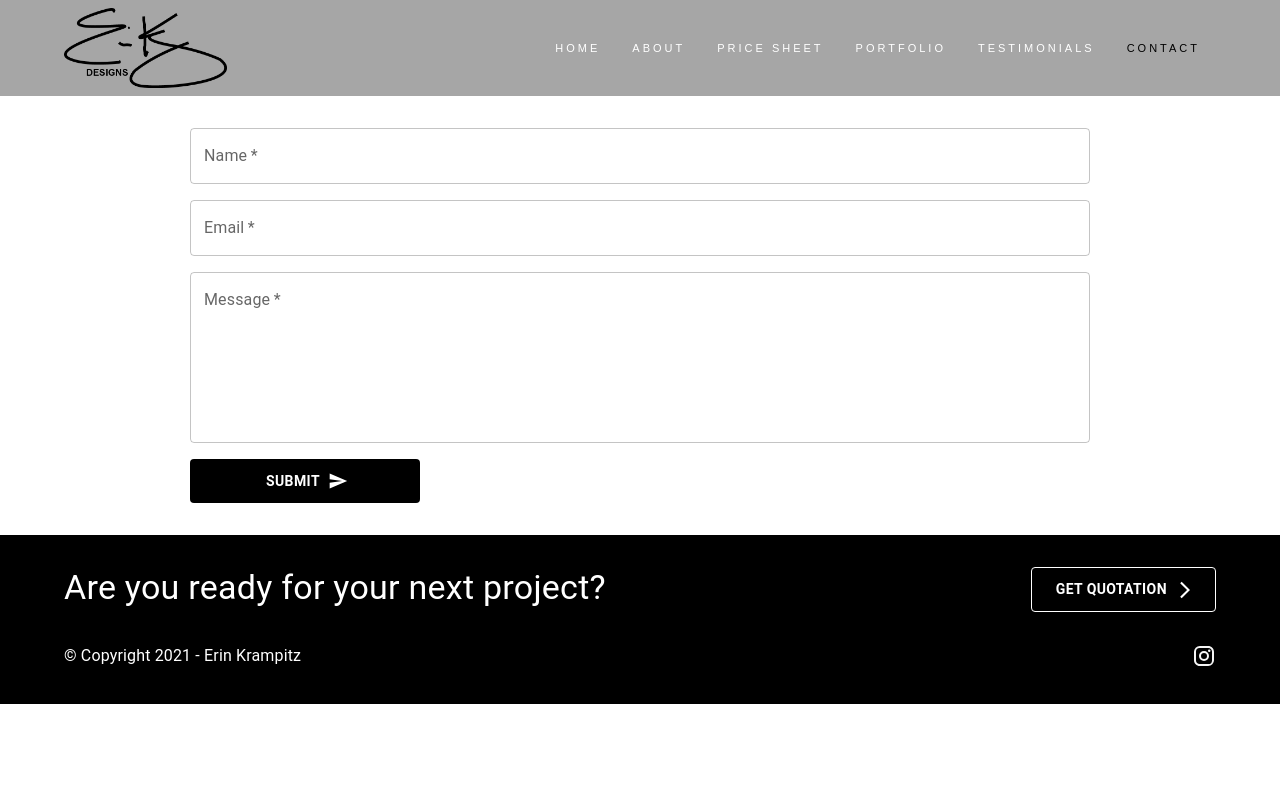
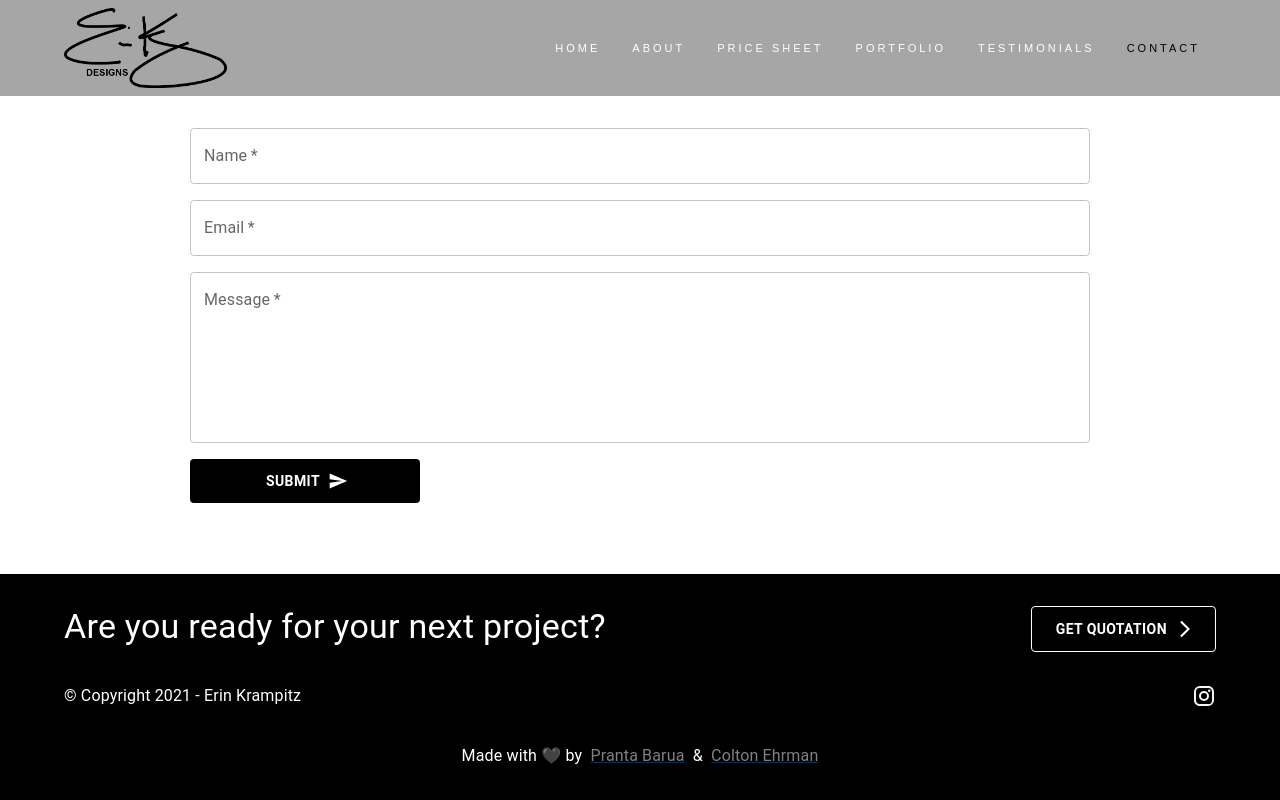
Before and after one commit to pranta-barua007/erinkrampitzdesigns, a React (Create React App) app: page /contact in a window 1280 px wide. Built offline with nearby package versions, Linux system fonts and the light colour scheme.

Commit message:
fixed footer unhandled position, added dev info in bottom

```diff
--- a/src/App.js
+++ b/src/App.js
@@ -24,6 +24,7 @@ function App() {
   return (
     <>
       <NavBar pages={pages} />
+      <main>
         <Routes>
           <Route index path="/" element={<HomePage />} />
           <Route index path="/about" element={<AboutPage />} />
@@ -32,7 +33,10 @@ function App() {
           <Route index path="/testimonials" element={<TestimonialsPage />} />
           <Route index path="/contact" element={<ContactPage />} />
         </Routes>
+      </main>
+      <footer>
         <Footer />
+      </footer>
     </>
   );
 }
--- a/src/components/footer/footer.component.jsx
+++ b/src/components/footer/footer.component.jsx
@@ -5,6 +5,7 @@ import {
   FooterTitle,
   FooterButton,
   FooterCopyright,
+  AppCreator,
 } from "./footer.styled";
 
 const Footer = () => (
@@ -14,6 +15,7 @@ const Footer = () => (
     <FooterCopyright>
       &copy; Copyright {new Date().getFullYear()} - Erin Krampitz
     </FooterCopyright>
+    <AppCreator creator={"Pranta Barua"} manager={"Colton Ehrman"} />
   </FooterContainer>
 );
 
--- a/src/components/footer/footer.styled.jsx
+++ b/src/components/footer/footer.styled.jsx
@@ -67,3 +67,42 @@ export const FooterCopyright = ({ children }) => (
     </Link>
   </Grid>
 );
+
+export const AppCreator = ({ creator, manager }) => (
+  <Grid
+    item
+    xs={12}
+    sx={{
+      display: "flex",
+      justifyContent: "center",
+      alignItems: "center",
+    }}
+  >
+    <Typography variant="body1"> Made with 🖤 by &nbsp; </Typography>
+    <Link
+      href="https://prantabarua.ml"
+      target="_blank"
+      sx={{
+        color: "gray",
+        "&:hover": {
+          color: "rgb(205, 72, 107)",
+        },
+      }}
+    >
+      <Typography variant="body1">{creator}</Typography>
+    </Link>
+    <Typography variant="body1"> &nbsp; & &nbsp; </Typography>
+    <Link
+      href="https://www.linkedin.com/in/colton-ehrman/"
+      target="_blank"
+      sx={{
+        color: "gray",
+        "&:hover": {
+          color: "rgb(205, 72, 107)",
+        },
+      }}
+    >
+      <Typography variant="body1">{manager}</Typography>
+    </Link>
+  </Grid>
+);
--- a/src/index.css
+++ b/src/index.css
@@ -4,9 +4,20 @@
 
 body {
   margin: 0;
+  padding: 0;
   font-family: "PT Sans", Arial, Helvetica, sans-serif;
   -webkit-font-smoothing: antialiased;
   -moz-osx-font-smoothing: grayscale;
+}
+
+#root {
+  display: flex;
+  flex-direction: column;
+  height: 100vh;
+}
+
+footer {
+  margin-top: auto;
 }
 
 code {
```
Lines whose indentation alone changed are shown as unchanged.
